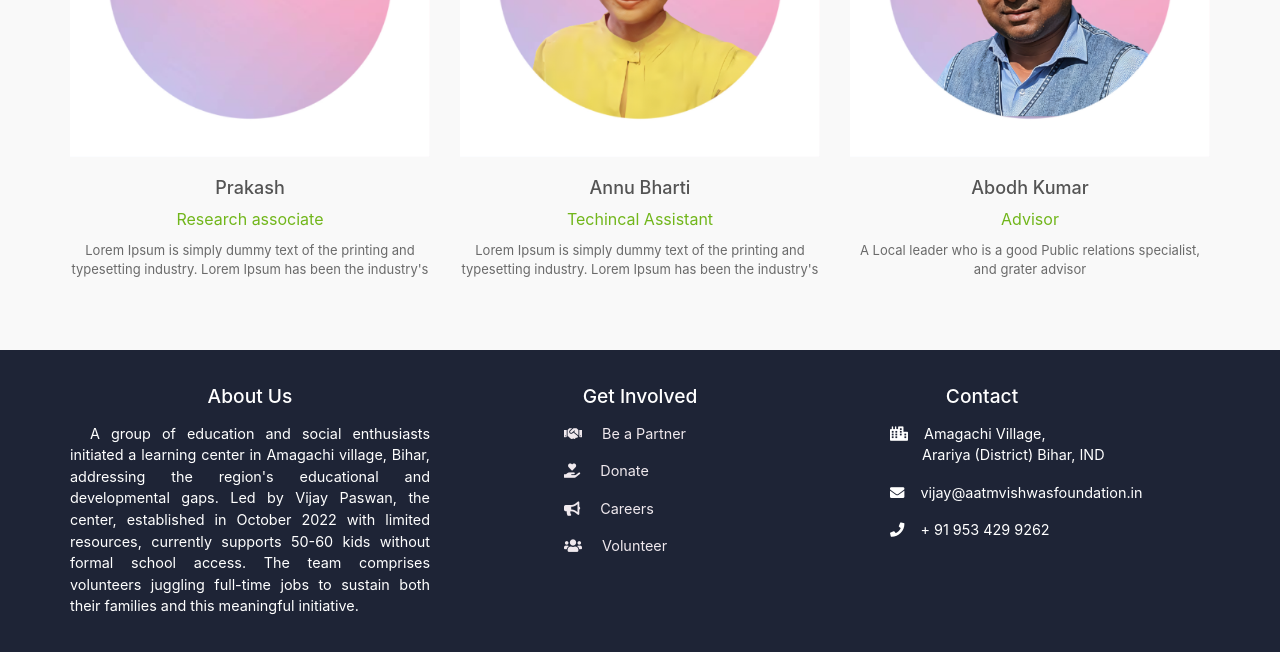
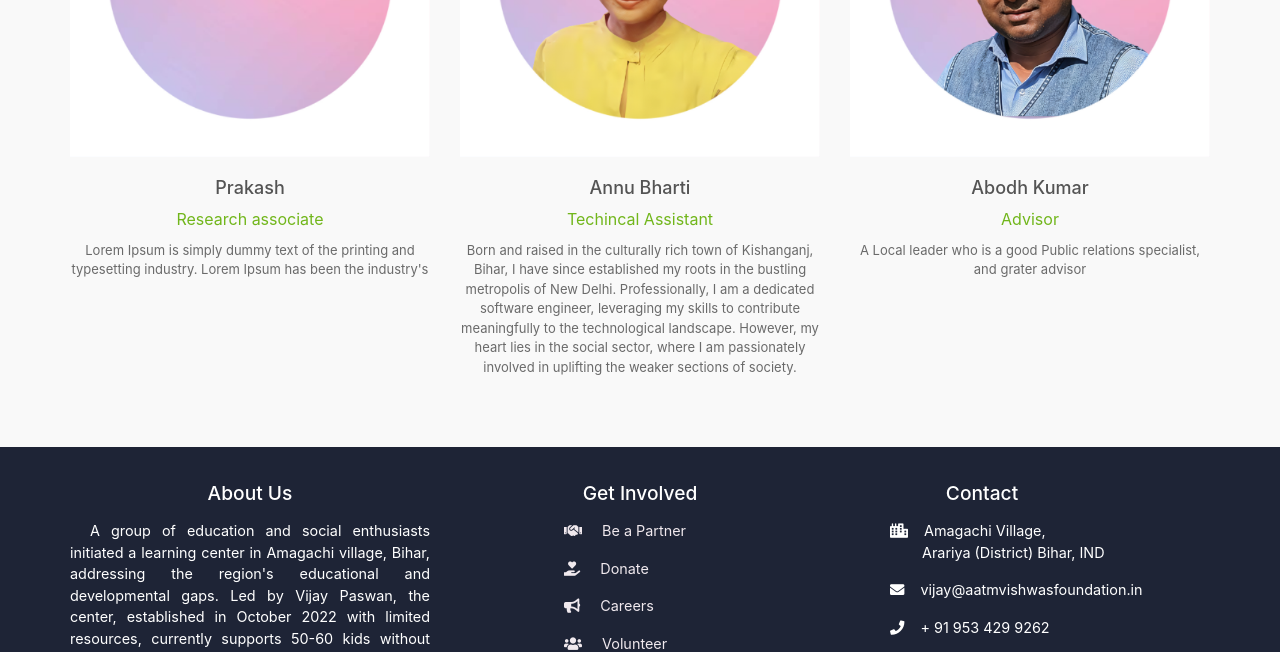
Before and after one commit to Annubharti/aatmvishwasfoundation-ui, a plain HTML site: page team.html in a window 1280 px wide. Shown: the part 1053-1705 px from the top of the page. Drawn offline with Linux system fonts and the light colour scheme.

Commit message:
updated team bio

```diff
--- a/team.html
+++ b/team.html
@@ -181,8 +181,12 @@
                     <div class="event-box"> <img src="assets/images/events/annu.png" alt="">
                         <h4>Annu Bharti</h4>
                         <p class="raises"><span>Techincal Assistant</span></p>
-                        <p class="desic">Lorem Ipsum is simply dummy text of the printing and typesetting industry.
-                            Lorem Ipsum has been the industry's </p>
+                        <p class="desic">
+                            Born and raised in the culturally rich town of Kishanganj, Bihar, I have since established
+                            my roots in the bustling metropolis of New Delhi. Professionally, I am a dedicated software
+                            engineer, leveraging my skills to contribute meaningfully to the technological landscape.
+                            However, my heart lies in the social sector, where I am passionately involved in uplifting
+                            the weaker sections of society.</p>
                     </div>
                 </div>
                 <div class="col-md-4 col-sm-6">
```
